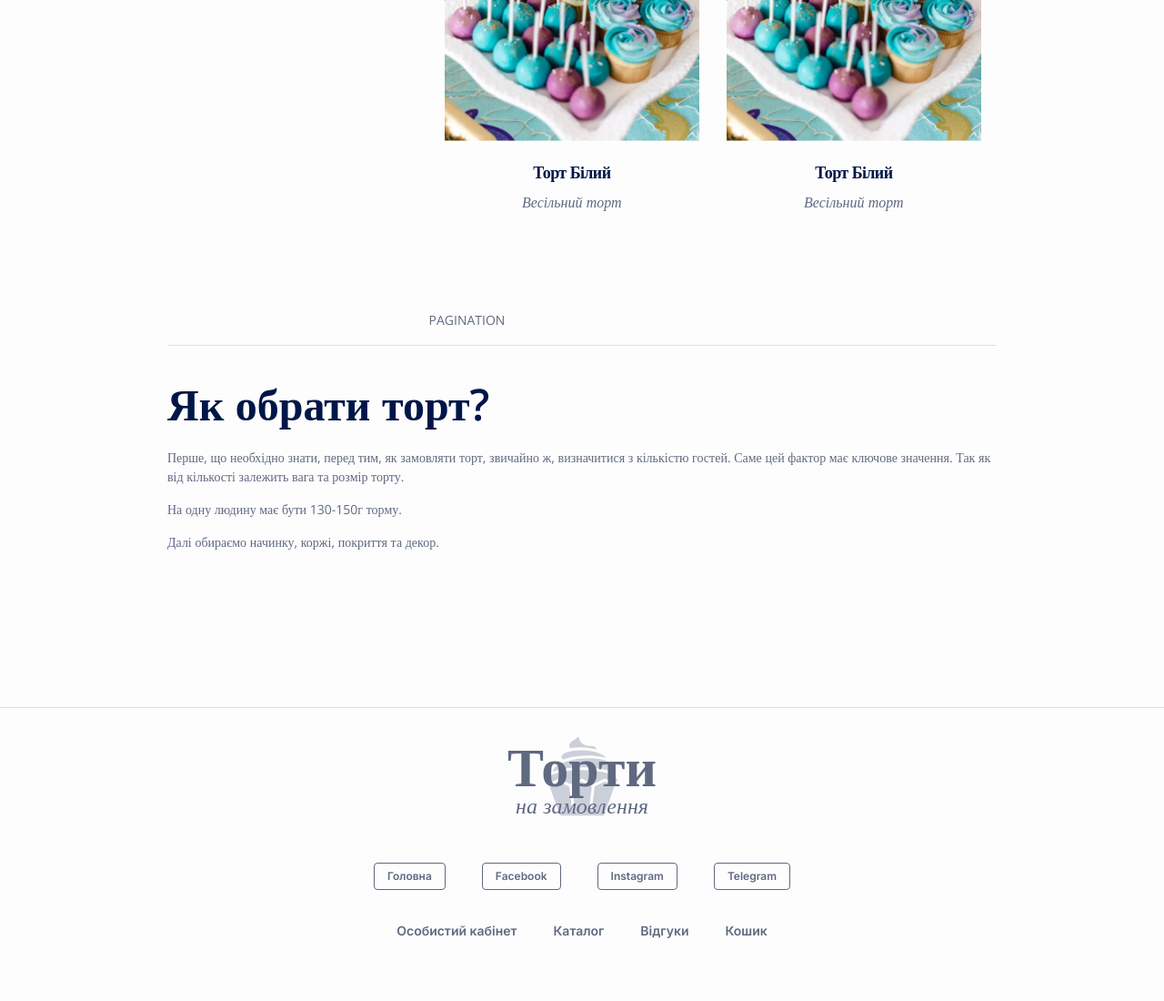
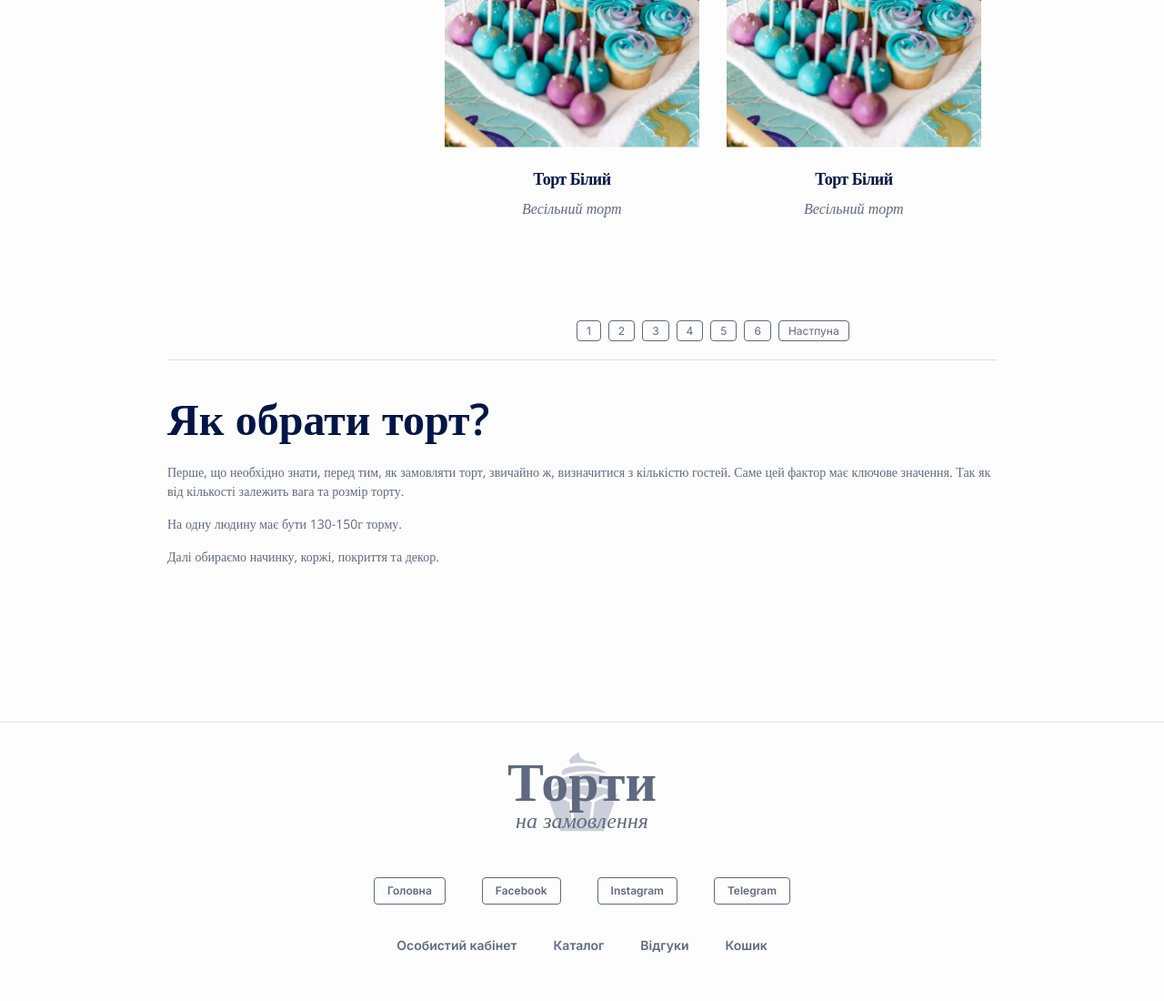
Before and after one commit to Elborn666/team-project-cake, a website built with Parcel: page src/card_basket.html in a window 1280 px wide. Shown: the part 1335-2435 px from the top of the page at 91% size. Built offline with nearby package versions, Linux system fonts and the light colour scheme.

Commit message:
зробив скелет пагінації

```diff
--- a/src/partials/card_basket/basket-main.html
+++ b/src/partials/card_basket/basket-main.html
@@ -211,7 +211,15 @@
                         </div>
                     </li>
                 </ul>
-                <div class="basket__main-pagination">PAGINATION</div>
+                <ul class="basket__main-pagination">
+                    <li class="basket__main-item-pagination button-frame">1</li>
+                    <li class="basket__main-item-pagination button-frame">2</li>
+                    <li class="basket__main-item-pagination button-frame">3</li>
+                    <li class="basket__main-item-pagination button-frame">4</li>
+                    <li class="basket__main-item-pagination button-frame">5</li>
+                    <li class="basket__main-item-pagination button-frame">6</li>
+                    <li class="basket__main-item-pagination button-frame">Настпуна</li>
+                </ul>
             </div>
         </div>
     </div>
--- a/src/sass/components/card_basket/_basket-main.scss
+++ b/src/sass/components/card_basket/_basket-main.scss
@@ -252,8 +252,20 @@
     font-size: 16px;
     background-color: inherit;
 }
-// .basket__main-pagination {
-// }
+.basket__main-pagination {
+    display: flex;
+    justify-content: center;
+    gap: 8px;
+}
+.basket__main-item-pagination {
+    color: var(--general-color);
+    text-align: center;
+    font-family: 'Inter';
+    font-size: 12px;
+    font-weight: 400;
+    line-height: 160%;
+    cursor: pointer;
+}
 @media screen and (min-width: 479.98px) {
     .basket__main-filter {
         font-size: 16px;
@@ -327,6 +339,7 @@
         }
     }
     .basket__main-wrapper {
+        margin-top: 7px;
         width: 70%;
     }
     .basket__main-title {
@@ -345,6 +358,13 @@
             color: var(--white-color);
         }
     }
+    .basket__main-item-pagination {
+        transition: border 350ms cubic-bezier(0.4, 0, 0.2, 1);
+        &:hover {
+            border: 1px solid var(--button-color);
+            color: var(--button-color);
+        }
+    }
 }
 .change-color {
     border: 3px solid var(--second-color);
```
